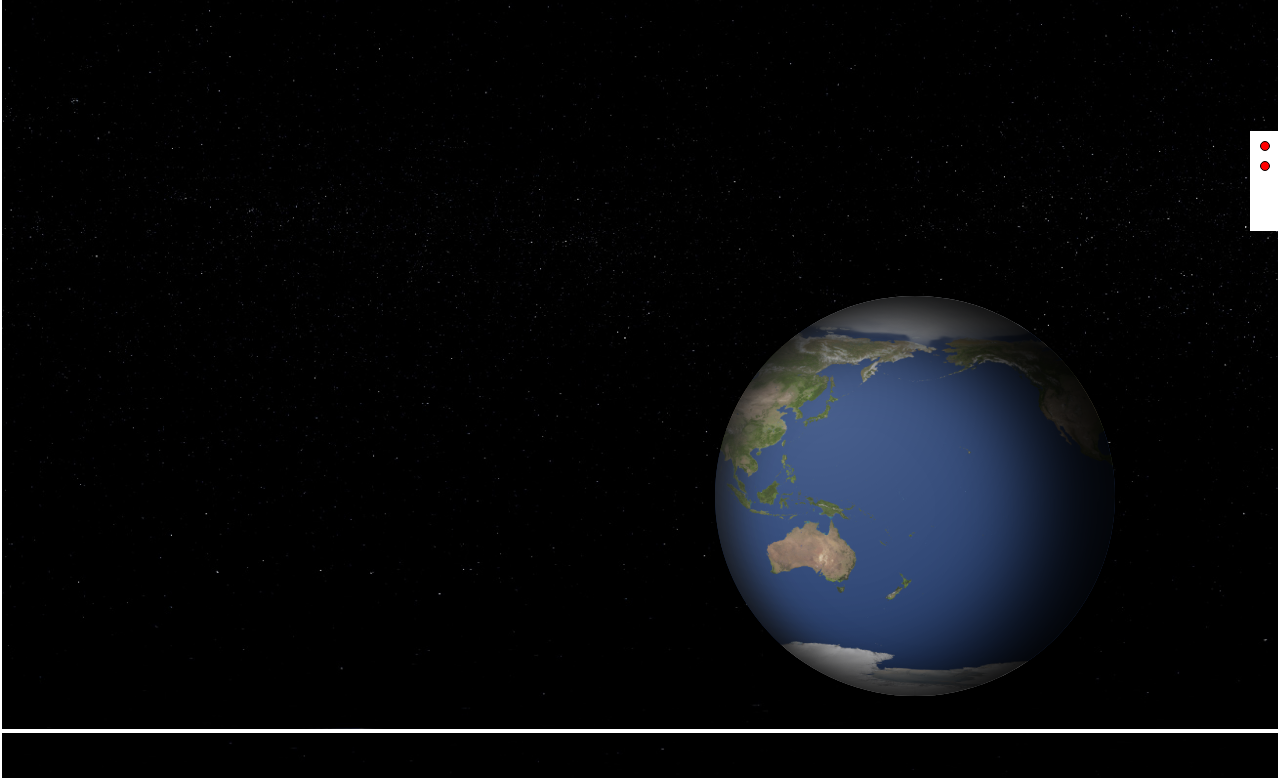
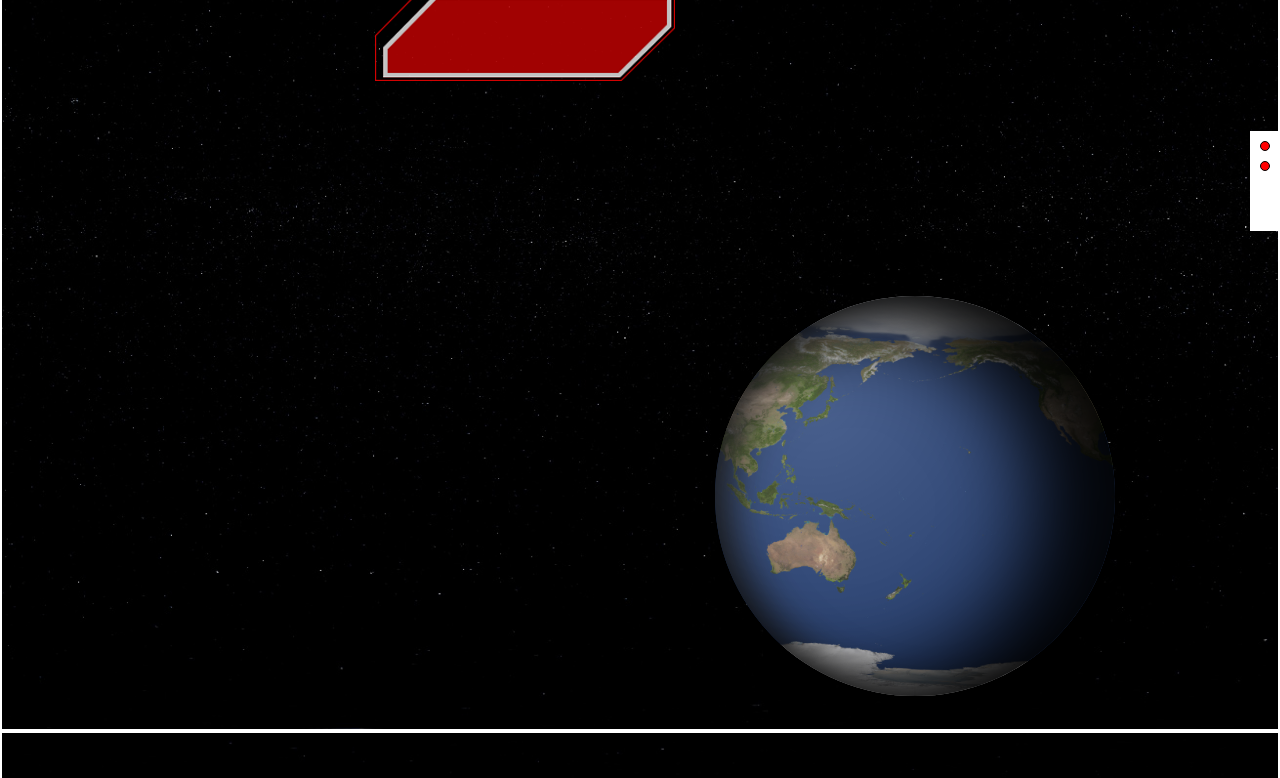
Before and after one commit to Sonya-BM/solarclicker, a plain HTML site: page index.html in a window 1280 px wide. Shown: the part 269-1047 px from the top of the page. Drawn offline with nearby package versions, Linux system fonts and the light colour scheme.

Commit message:
modif une

```diff
--- a/index.html
+++ b/index.html
@@ -28,8 +28,16 @@
     </div>
     <div class="col-5" id="terre"></div>
 
+  </section>
 
+<!--début nouv ajout-->
+  <section class="ui">
+    <img src="image/compteur.png">
+  <img class="ui_droite" src="image/bouton-trans.png">
+  <img class="ui_droite" src="image/bouton-trans.png">
+  <img class="ui_droite" src="image/bouton-trans.png">
   </section>
+
 
   <section class="jeu" id="jupi">
     <div class="rotative_b">
--- a/style.css
+++ b/style.css
@@ -71,6 +71,7 @@ p {
 }
 
 #titre {
+
   margin: 0 auto;
   position: fixed;
 }
@@ -217,6 +218,24 @@ p {
   border-radius: 50%;
   background: radial-gradient(circle at 100px 100px, #fff, #000);
 }
+
+.ui{
+
+background-size: cover;
+background-repeat: no-repeat;
+position:fixed;
+width: 100px;
+height: 100px;
+top:250px;
+left: 375px;
+z-index: auto;
+}
+.ui_droite{
+margin-left: 1000px;
+margin-top:60px;
+
+}
+
 
 @keyframes terre_anim {
   0% {
```
